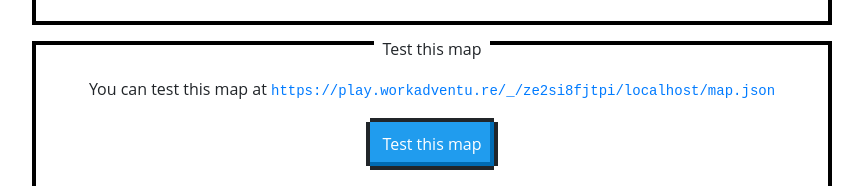
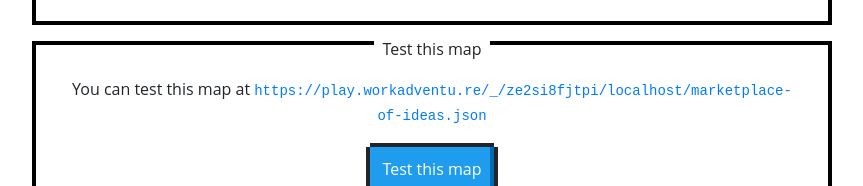
Before and after one commit to 100-Roads/WA_MarketplaceOfIdeas, a plain HTML site: page index.html in a window 1280 px wide. Shown: the part 614-800 px from the top of the page, without its empty margins (208-1071 px from the left). Drawn offline with nearby package versions, Linux system fonts and the light colour scheme.

Commit message:
Deploying to gh-pages from master @ 6d1dc0fc8cd6d32bf782906a2731423cc793d0c9 🚀

```diff
--- a/index.html
+++ b/index.html
@@ -19,12 +19,12 @@
                 path = path.substr(path, path.length - 'index.html'.length);
             }
             const instanceId = Math.random().toString(36).substring(2, 15);
-            const url = `https://play.workadventu.re/_/${instanceId}/${host}${path}map.json`;
+            const url = `https://play.workadventu.re/_/${instanceId}/${host}${path}marketplace-of-ideas.json`;
             document.getElementById('testMapURL').href = url;
             document.getElementById('testMapBtnURL').href = url;
             document.getElementById('testMapURL').innerText = url;
 
-            const jsonURL = window.location.protocol + '//' + window.location.host + path + 'map.json';
+            const jsonURL = window.location.protocol + '//' + window.location.host + path + 'marketplace-of-ideas.json';
             document.getElementById('jsonURL').innerText = jsonURL;
 
             const gettingStartedLink = 'https://workadventu.re/getting-started?name=Map&mapUrl=' + jsonURL;
```
